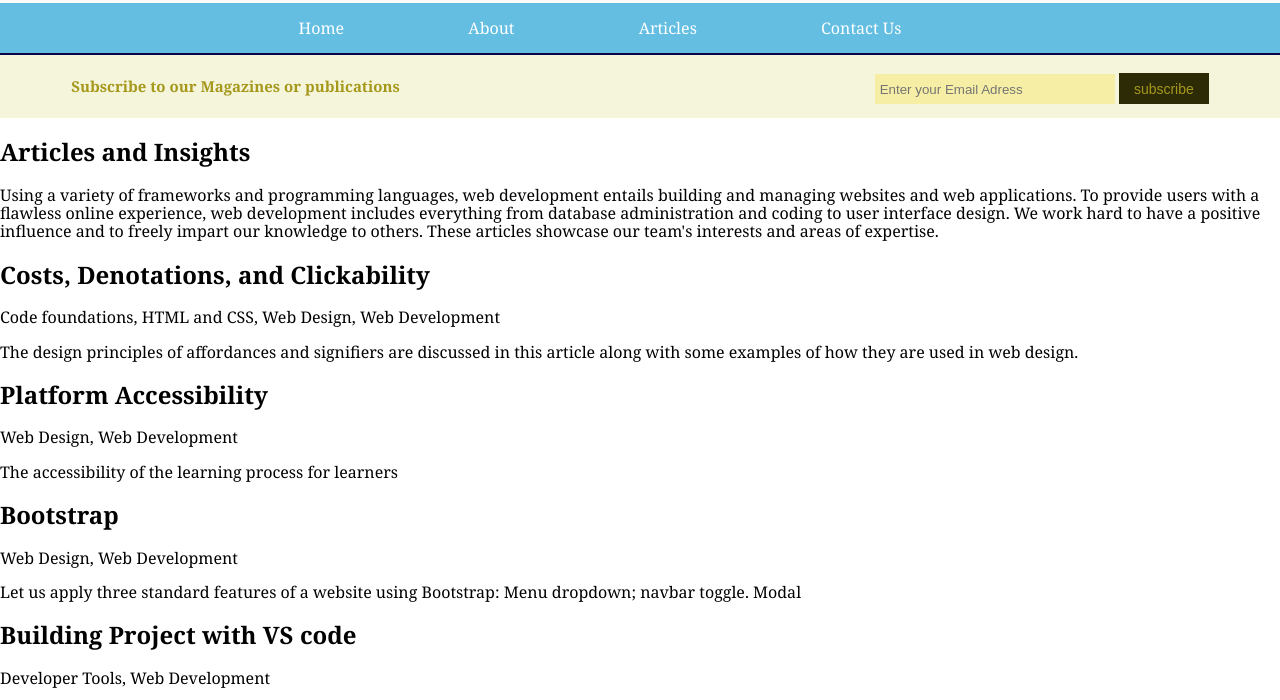
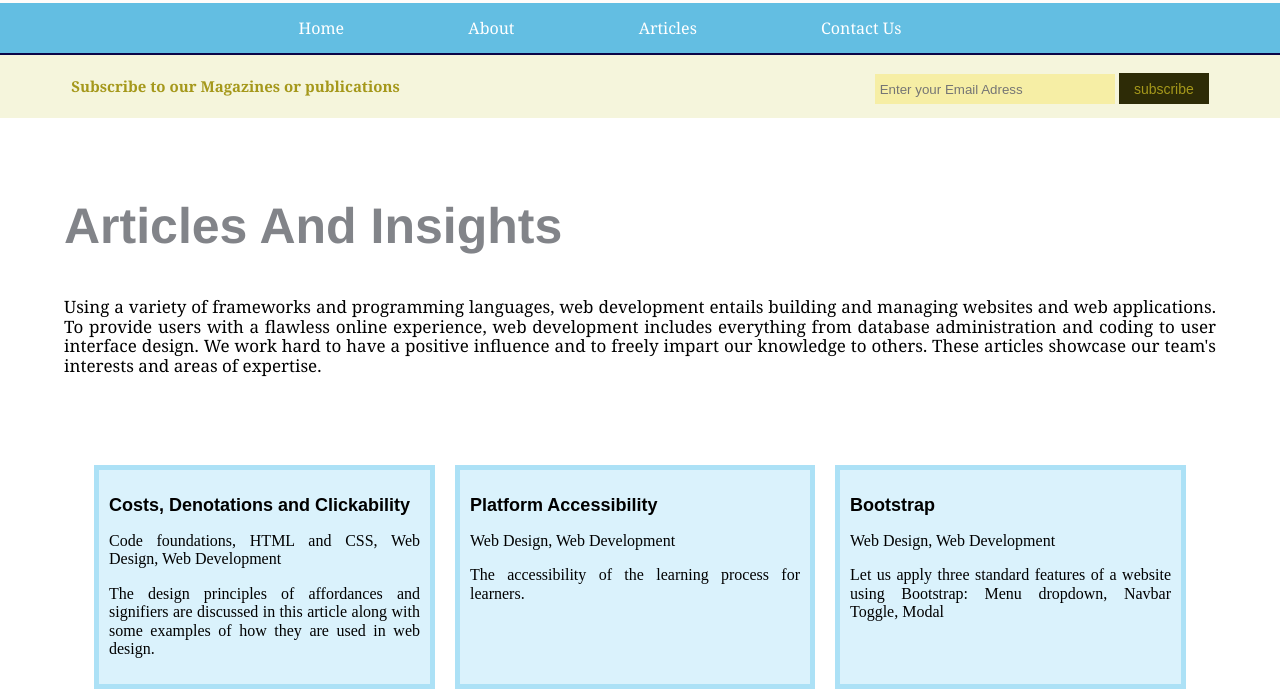
Before and after one commit to Rain44556/html5-css3-responsive-website, a plain HTML site: page articles.html in a window 1280 px wide. Shown: the part 63-763 px from the top of the page. Drawn offline with Linux system fonts and the light colour scheme.

Commit message:
css is done for article page

```diff
--- a/articles.html
+++ b/articles.html
@@ -45,7 +45,7 @@
     <section id="articles">
         <div class="articles-col">
             <article id="articles-info">
-                <h2>Articles and Insights</h2>
+                <h2>Articles And Insights</h2>
                 <p>Using a variety of frameworks and programming languages, web development entails building and
                     managing websites and web applications. To provide users with a flawless online experience, web
                     development includes everything from database administration and coding to user interface design. We
@@ -56,7 +56,7 @@
 
             <div class="cards">
                 <div class="card">
-                    <h1>Costs, Denotations, and Clickability</h1>
+                    <h1>Costs, Denotations and Clickability</h1>
                     <p>Code foundations, HTML and CSS, Web Design, Web Development</p>
                     <p>The design principles of affordances and signifiers are discussed in this article along with some
                         examples of how they are used in web design.</p>
@@ -64,19 +64,18 @@
                 <div class="card">
                     <h1>Platform Accessibility</h1>
                     <p>Web Design, Web Development</p>
-                    <p> The accessibility of the learning process for learners</p>
+                    <p> The accessibility of the learning process for learners.</p>
                 </div>
                 <div class="card">
                     <h1>Bootstrap</h1>
                     <p>Web Design, Web Development</p>
                     <p>Let us apply three standard features of a website using Bootstrap:
-                        Menu dropdown; navbar toggle.
-                        Modal</p>
+                        Menu dropdown, Navbar Toggle, Modal</p>
                 </div>
                 <div class="card">
                     <h1>Building Project with VS code</h1>
                     <p>Developer Tools, Web Development</p>
-                    <p>Create an HTML webpage in your local environment with Visual Studio Code!l</p>
+                    <p>Create an HTML webpage in your local environment with Visual Studio Code!</p>
                 </div>
                 <div class="card">
                     <h1>OAuth along with authentication</h1>
--- a/website.css
+++ b/website.css
@@ -210,6 +210,7 @@ aside#sidebar {
 }
 
 #information p {
+    text-align: justify;
     color: rgb(110, 110, 110);
     font-family: 'Gill Sans', 'Gill Sans MT', Calibri, 'Trebuchet MS', sans-serif;
     padding-left: 50px;
@@ -278,6 +279,55 @@ aside#sidebar {
     ;
 }
 
+
+
+#articles {
+    width: 90%;
+    margin: auto;
+}
+
+#articles-info h2 {
+    margin-top: 80px;
+    text-decoration: solid;
+    color: #828489;
+    font-size: 50px;
+    font-family: 'Franklin Gothic Medium', 'Arial Narrow', Arial, sans-serif;
+}
+
+#articles-info p {
+    text-align: justify;
+    font-size: 17px;
+    margin-bottom: 80px;
+}
+
+.cards {
+    display: grid;
+    grid-template-columns: auto auto auto;
+    margin: 20px;
+}
+
+.card {
+    text-align: justify;
+    padding: 10px;
+    margin: 10px;
+    border: 5px solid rgb(172, 225, 246);
+    background-color: rgb(218, 242, 252);
+}
+
+.card:hover {
+    cursor: pointer;
+    box-shadow: 4px 4px 4px 8px gray;
+}
+
+.card h1 {
+    font-family: Arial, Helvetica, sans-serif;
+    font-size: 18px;
+}
+
+.card p {
+    font-family: 'Times New Roman', Times, serif;
+}
+
 footer {
     min-height: 100vh;
     text-align: center;
```
